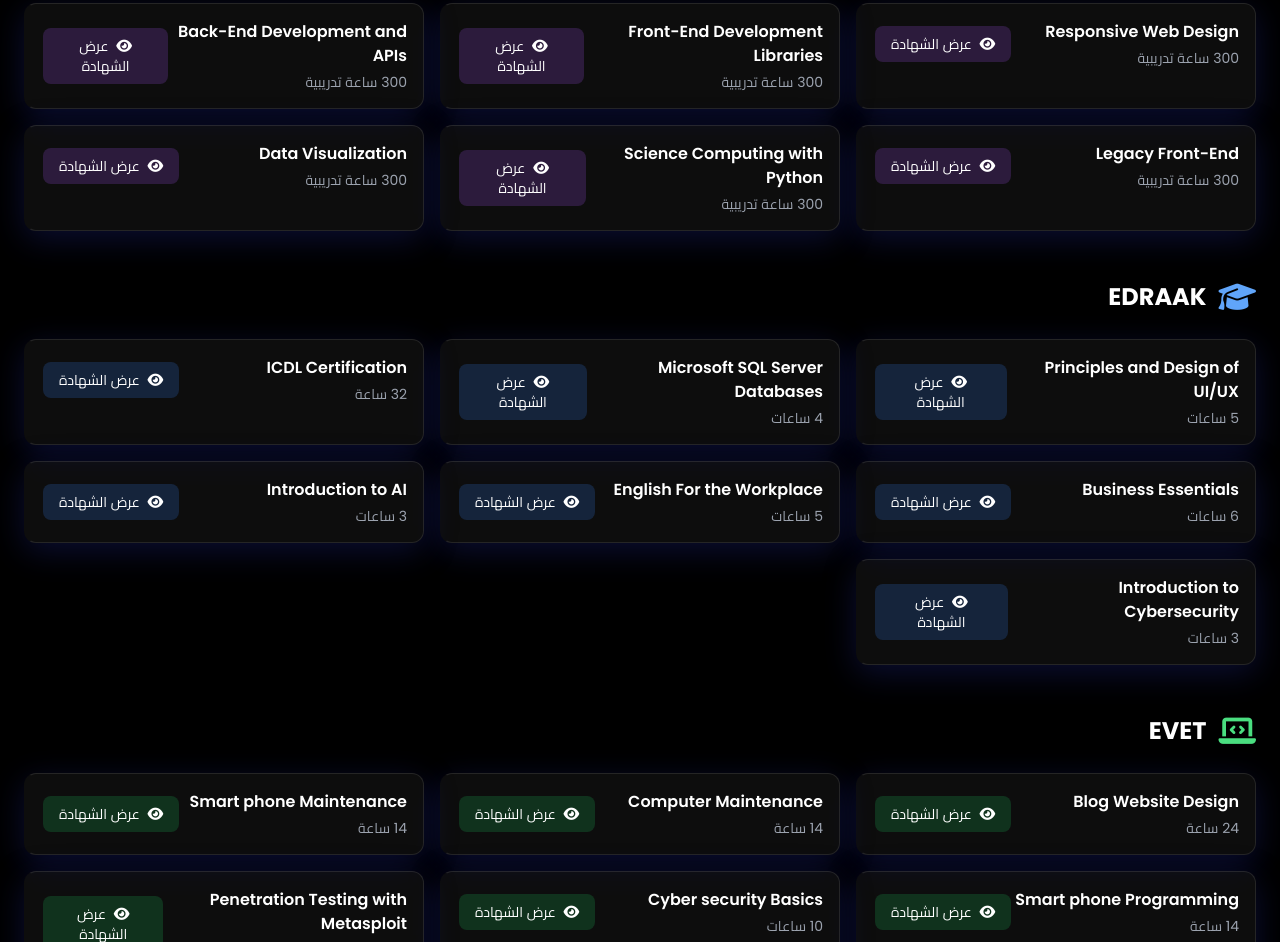
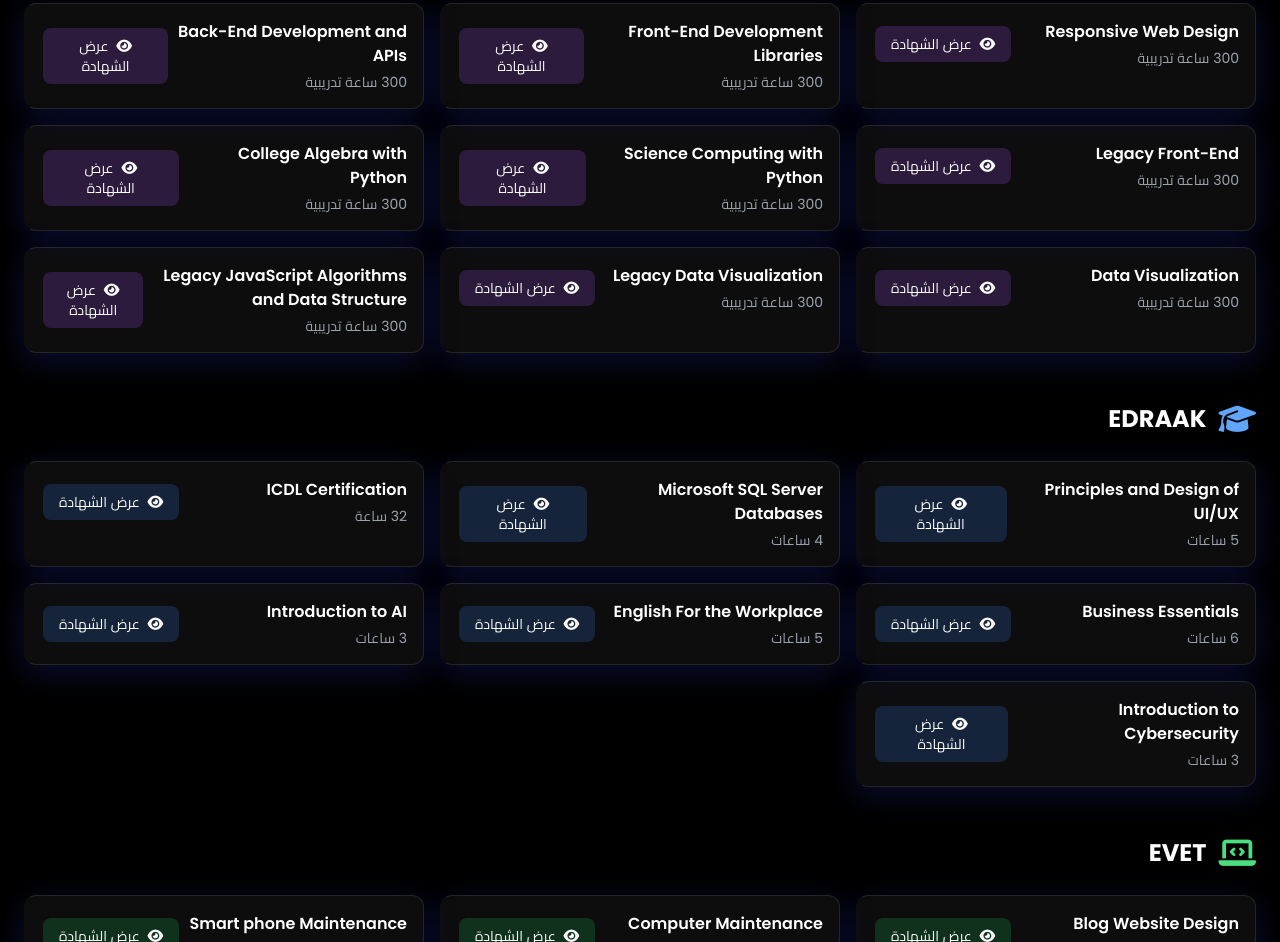
Before and after one commit to HassanY1010/HassanY1010.github.io, a plain HTML site: page index.html in a window 1280 px wide. Shown: the part 6087-7029 px from the top of the page. Drawn offline with nearby package versions, Linux system fonts and the light colour scheme.

Commit message:
Update index.html

```diff
--- a/index.html
+++ b/index.html
@@ -1891,10 +1891,52 @@
                     <div class="certificate-item glass rounded-xl p-3 md:p-4">
                         <div class="flex flex-col sm:flex-row justify-between items-start sm:items-center">
                             <div class="mb-2 sm:mb-0">
+                                <h4 class="font-semibold mb-1 text-sm md:text-base">College Algebra with Python</h4>
+                                <p class="text-xs md:text-sm text-gray-400">300 ساعة تدريبية</p>
+                            </div>
+                            <button onclick="openPDF('شهادة الجبر الجامعي باستخدام بايثون.pdf')"
+                                    class="cert-button px-3 py-1 md:px-4 md:py-2 bg-purple-500 bg-opacity-20 rounded-lg text-xs md:text-sm hover:bg-opacity-30 w-full sm:w-auto">
+                                <i class="fas fa-eye ml-1"></i>
+                                عرض الشهادة
+                            </button>
+                        </div>
+                    </div>
+
+                    <div class="certificate-item glass rounded-xl p-3 md:p-4">
+                        <div class="flex flex-col sm:flex-row justify-between items-start sm:items-center">
+                            <div class="mb-2 sm:mb-0">
                                 <h4 class="font-semibold mb-1 text-sm md:text-base">Data Visualization</h4>
                                 <p class="text-xs md:text-sm text-gray-400">300 ساعة تدريبية</p>
                             </div>
                             <button onclick="openPDF('شهادة تصوّر البيانات.pdf')"
+                                    class="cert-button px-3 py-1 md:px-4 md:py-2 bg-purple-500 bg-opacity-20 rounded-lg text-xs md:text-sm hover:bg-opacity-30 w-full sm:w-auto">
+                                <i class="fas fa-eye ml-1"></i>
+                                عرض الشهادة
+                            </button>
+                        </div>
+                    </div>
+
+                    <div class="certificate-item glass rounded-xl p-3 md:p-4">
+                        <div class="flex flex-col sm:flex-row justify-between items-start sm:items-center">
+                            <div class="mb-2 sm:mb-0">
+                                <h4 class="font-semibold mb-1 text-sm md:text-base">Legacy Data Visualization</h4>
+                                <p class="text-xs md:text-sm text-gray-400">300 ساعة تدريبية</p>
+                            </div>
+                            <button onclick="openPDF('شهادة تصور البيانات القديم.pdf')"
+                                    class="cert-button px-3 py-1 md:px-4 md:py-2 bg-purple-500 bg-opacity-20 rounded-lg text-xs md:text-sm hover:bg-opacity-30 w-full sm:w-auto">
+                                <i class="fas fa-eye ml-1"></i>
+                                عرض الشهادة
+                            </button>
+                        </div>
+                    </div>
+
+                    <div class="certificate-item glass rounded-xl p-3 md:p-4">
+                        <div class="flex flex-col sm:flex-row justify-between items-start sm:items-center">
+                            <div class="mb-2 sm:mb-0">
+                                <h4 class="font-semibold mb-1 text-sm md:text-base">Legacy JavaScript Algorithms and Data Structure</h4>
+                                <p class="text-xs md:text-sm text-gray-400">300 ساعة تدريبية</p>
+                            </div>
+                            <button onclick="openPDF('شهادة لخوارزميات وهياكل البيانات القديمة بلغة جافاسكريبت.pdf')"
                                     class="cert-button px-3 py-1 md:px-4 md:py-2 bg-purple-500 bg-opacity-20 rounded-lg text-xs md:text-sm hover:bg-opacity-30 w-full sm:w-auto">
                                 <i class="fas fa-eye ml-1"></i>
                                 عرض الشهادة
```
